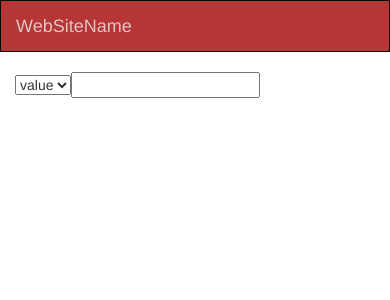
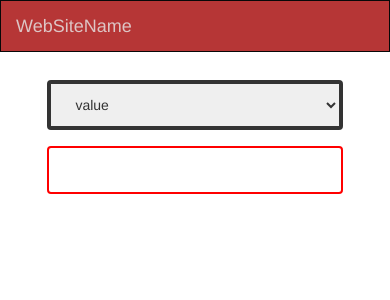
Before and after one commit to vimalraj9423/restatentWebApp, an Angular app: page / in a window 390 px wide. Shown: the top 300 px of the page. Built offline with nearby package versions, Linux system fonts and the light colour scheme.

Commit message:
changes for drop down

```diff
--- a/src/app/app.component.css
+++ b/src/app/app.component.css
@@ -4,3 +4,69 @@
 .navbar-inverse .navbar-brand {
     color: #ddc5c5;
 }
+.input-class {
+    width: 400px;
+    padding: 12px 20px;
+    margin: 8px 0;
+    box-sizing: border-box;
+    border: 2px solid red;
+    border-radius: 4px;
+    float: right;
+}
+.search{
+    margin: 0 auto;
+    width: 50%;
+}
+.city-select{
+
+    width: 200px;
+    padding: 12px 20px;
+    margin: 8px 0;
+    box-sizing: border-box;
+    border: 4px solid;
+    border-radius: 4px;
+    margin-right: 20px;
+    float: left;
+}
+@media only screen and (max-width: 1040px) {
+    .input-class {
+        width: 56%;
+    }
+
+}
+@media only screen and (max-width: 1227px){
+    .search{
+        width: 62%;
+    }
+}
+@media only screen and (max-width: 834px){
+    .search{
+        width: 64%;
+    }
+}
+@media only screen and (max-width: 811px){
+    .search{
+        width: 70%;
+    }
+}
+@media only screen and (max-width: 766px){
+    .search{
+        width: 75%;
+    }
+}
+@media only screen and (max-width: 705px){
+    .search{
+        width: 82%;
+    }
+}
+@media only screen and (max-width: 639px){
+
+    .city-select{
+        float: none;
+        width:100%;
+    }
+    .input-class{
+        float: none;
+        width: 100%;
+    }
+}
--- a/src/app/app.component.html
+++ b/src/app/app.component.html
@@ -6,9 +6,13 @@
     </div>
   </nav>
 
-  <div class="container">
-   <select>
+  <div class="container-fluid">
+    <div class="search">
+
+   <select class="city-select">
      <option>value</option>
    </select>
-   <input>
+
+   <input class="input-class">
+    </div>
   </div>
```
Also changed, not shown: 5 other files (tests, documents, lock files or other folders).
